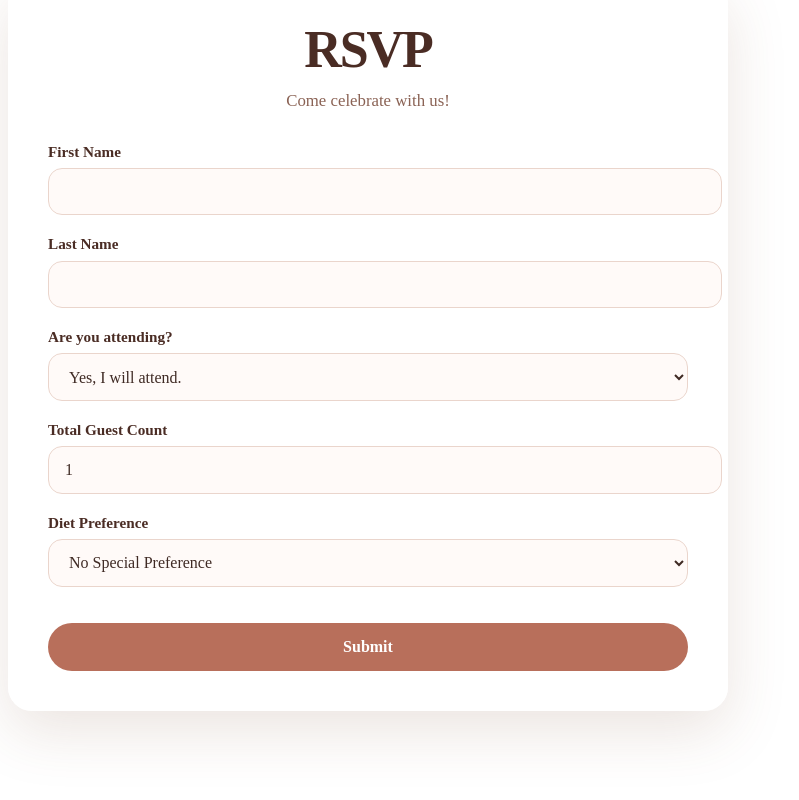
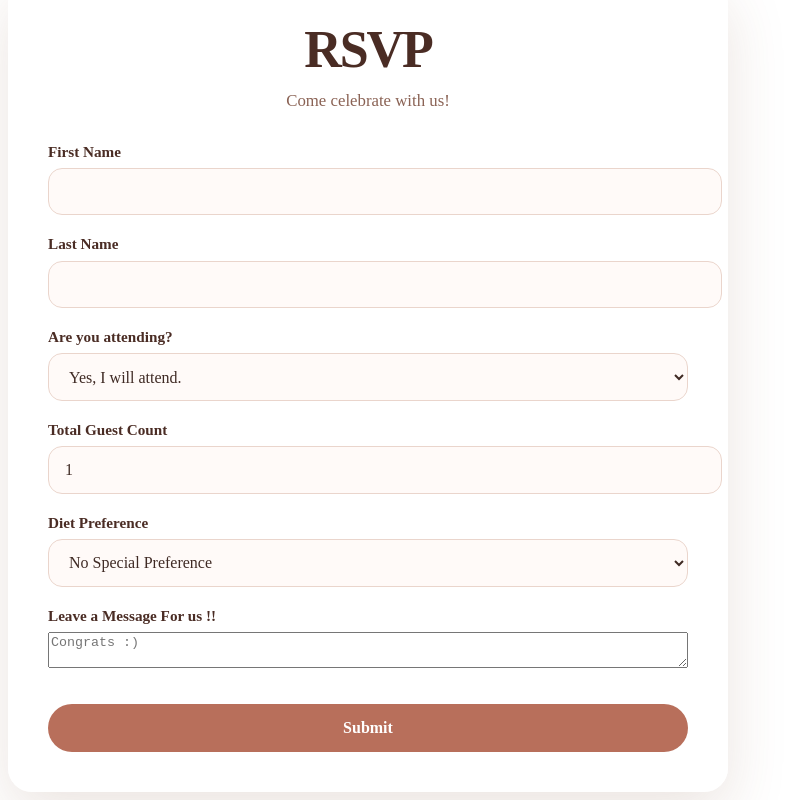
Before and after one commit to LightBlueJacketStudio/WedWeb, a React (Vite) app in the folder frontend/: page /rsvp in a window 1280 px wide. Shown: the part 289-1089 px from the top of the page, without its empty margins (0-799 px from the left). Before the commit the page ends 1008 px from the top, so only its background shows below. Built offline with nearby package versions, Linux system fonts and the light colour scheme.

Commit message:
added message section in the rsvp form

```diff
--- a/frontend/src/Rsvp.jsx
+++ b/frontend/src/Rsvp.jsx
@@ -4,6 +4,7 @@ import { useState } from "react";
 const MIN_GUEST = 1;
 const MAX_GUEST = 10;
 const MAX_NAME_LENGTH = 20;
+const MAX_MESSAGE_LENGTH = 500;
 
 function Rsvp (){
     const [formData, setFormData] = useState(
@@ -125,7 +126,7 @@ function Rsvp (){
                 {/* conditionally renders the input field for other meal*/}
                 {(formData.meal === "other" && formData.isAttending) && (
                     <label>
-                    Please Specify
+                        Please Specify
                         <input // pops out when user select other
                             name="otherMeal"
                             value={formData.otherMeal}
@@ -133,7 +134,16 @@ function Rsvp (){
                     </label>
                 )}
 
-
+                <label>
+                    Leave a Message For us !!
+                    <textarea // pops out when user select other
+                        name="message"
+                        value={formData.message}
+                        onChange={handleChange}
+                        maxLength={MAX_MESSAGE_LENGTH}
+                        placeholder="Congrats :)"
+                    />
+                </label>
 
                 <button type="submit">Submit</button>
 
```
